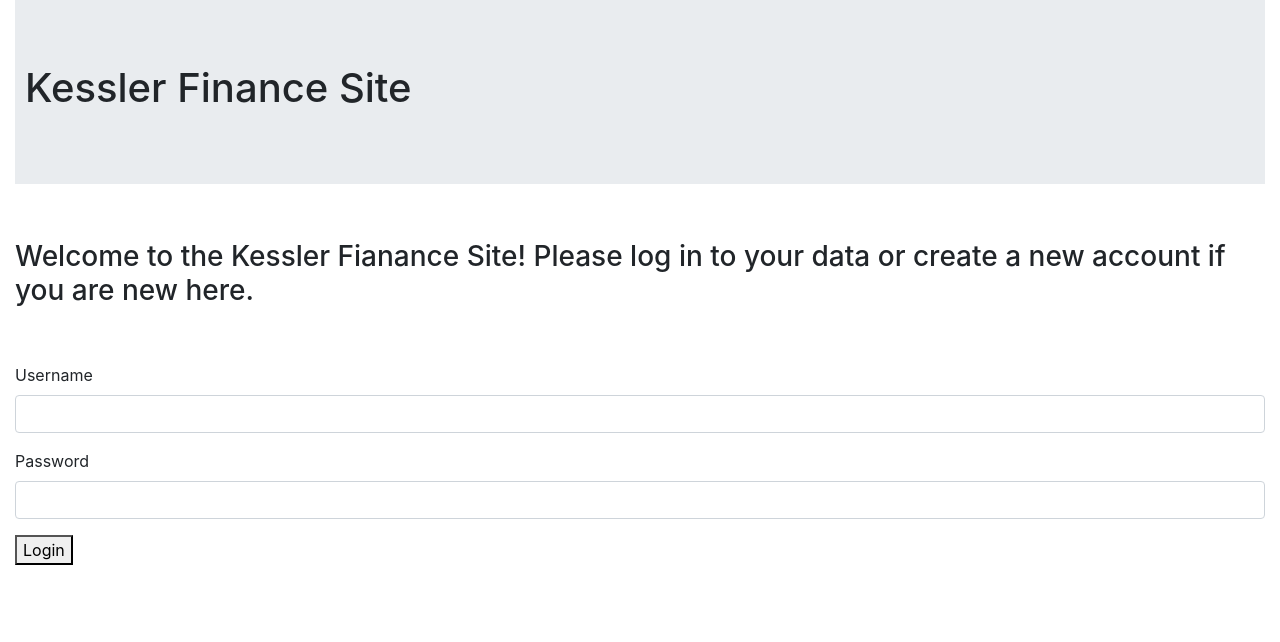
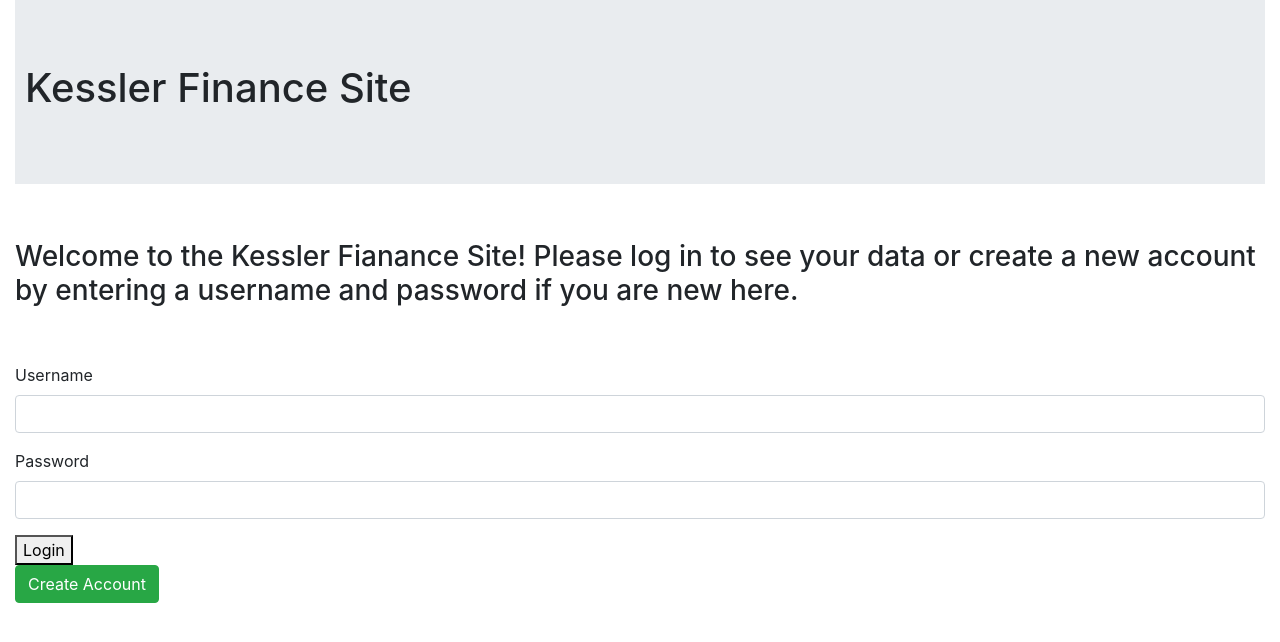
Before and after one commit to WillKessler7/financeSite, a Django app: page / in a window 1280 px wide. Shown: the top 642 px of the page. Run offline with Django 3.2, Linux system fonts and the light colour scheme; some libraries are stand-ins or nearby versions.

Commit message:
Added: working on being able to create users locally within the app

```diff
--- a/analyticals/templates/analyticals/loginView.html
+++ b/analyticals/templates/analyticals/loginView.html
@@ -27,8 +27,8 @@
 
                     </br>
 
-                    <h3>Welcome to the Kessler Fianance Site! Please log in to your
-data or create a new account if you are new here.</h3>
+                    <h3>Welcome to the Kessler Fianance Site! Please log in to see your
+data or create a new account by entering a username and password if you are new here.</h3>
 
                     <form method="POST">
                         {% csrf_token %}
@@ -54,6 +54,11 @@ data or create a new account if you are new here.</h3>
                             <button type="submit">Login</button>
 
                     </form>
+
+                    <form method="POST">
+                        {% csrf_token %}
+                        <button type="submit" class="btn btn-success" name="createButton">Create Account</button>
+                    </form>
             </div>
 
     </body>
--- a/analyticals/views.py
+++ b/analyticals/views.py
@@ -4,6 +4,7 @@ from django.shortcuts import render, redirect
 from django.template import loader
 from django.utils import timezone
 from django.contrib.auth.models import User
+from django.contrib.auth.hashers import make_password
 from django.contrib.auth import authenticate, login, logout
 from .models import Stock, PortEntries
 
@@ -17,15 +18,9 @@ class loginView(View):
         username = request.POST['inputedUsername']
         password = request.POST['inputedPassword']
 
-        # save the variables of whether the user is loggedin and the username
-        # to the correct template
-        context = {
-            'loggedIn': loggedIn,
-            'username': username
-        }
 
         # if the username imported from template's form is for logging in,
-        if 'inputedUsername' in request.POST.keys():
+        if 'loginButton' in request.POST.keys():
 
             user = authenticate(username=username, password=password)
 
@@ -50,8 +45,17 @@ class loginView(View):
         else:
             # don't need to set loggedIn var to false because it is already false
             # pass because I have not written the logout function yet
-            pass
-            #logout(request)
+            newUser = User(username = request.POST['inputedUsername'],\
+            password = make_password(request.POST['inputedPassword']))
+            newuser.save()
+
+        # save the variables of whether the user is loggedin and the username
+        # to the correct template
+        context = {
+            'loggedIn': loggedIn,
+            'username': username,
+            'newUser': newUser,
+        }
 
         return HttpResponse(template.render(context, request))
 
```
